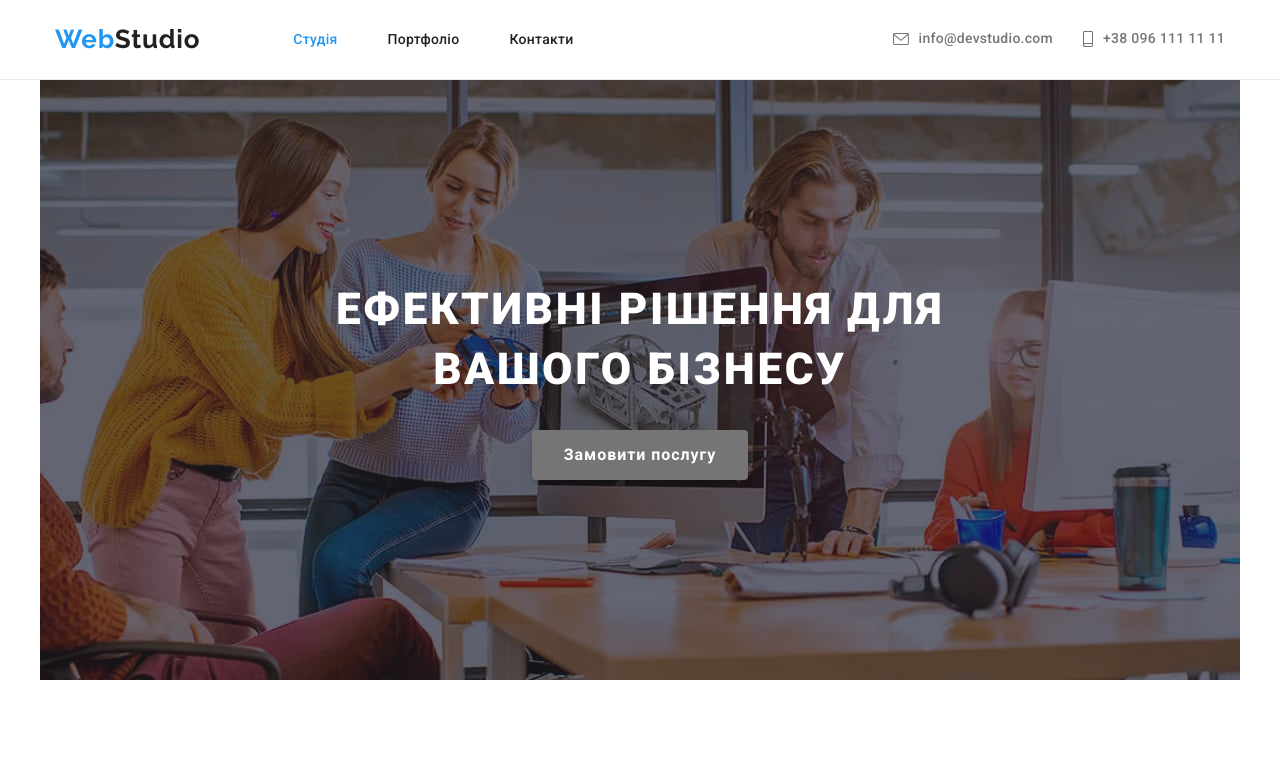
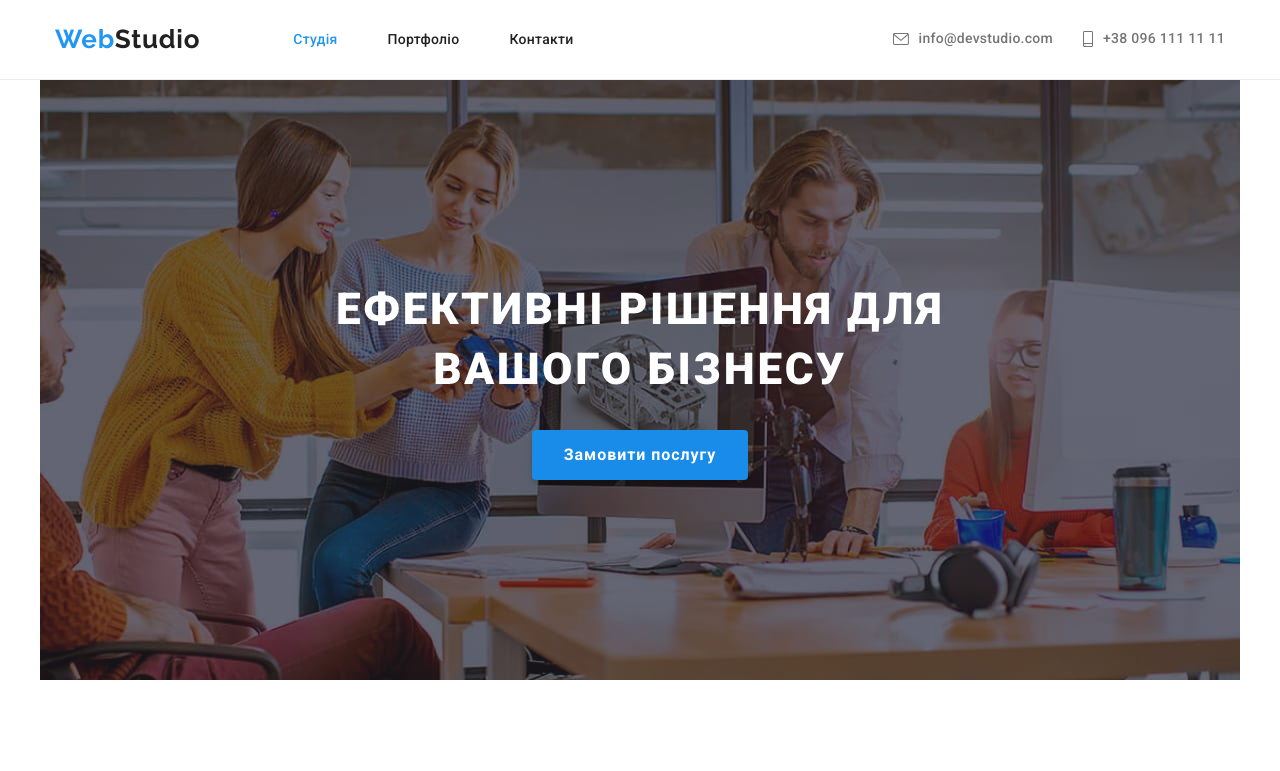
Before and after one commit to MYGelo/goit-markup-hw-04, a plain HTML site: page index.html in a window 1280 px wide. In both pictures the pointer is over the button "Замовити послугу". Shown: the top 771 px of the page. Drawn offline with nearby package versions, Linux system fonts and the light colour scheme.

Commit message:
hero bg color

```diff
--- a/css/styles.css
+++ b/css/styles.css
@@ -9,6 +9,7 @@
   --primery-grey-color: #afb1b8;
 
   --card-border-color: #eeeeee;
+  --hero-bg-hover: #188ce8;
 }
 body {
   color: var(--main-color);
@@ -283,8 +284,8 @@ p {
 }
 .herobt:hover,
 .herobt:focus {
-  color: var(--primery-white-color);
-  background-color: var(--second-color);
+  background: var(--hero-bg-hover);
+  box-shadow: 0px 4px 4px rgba(0, 0, 0, 0.15);
 }
 /* portfolio */
 .section-portfolio {
```
